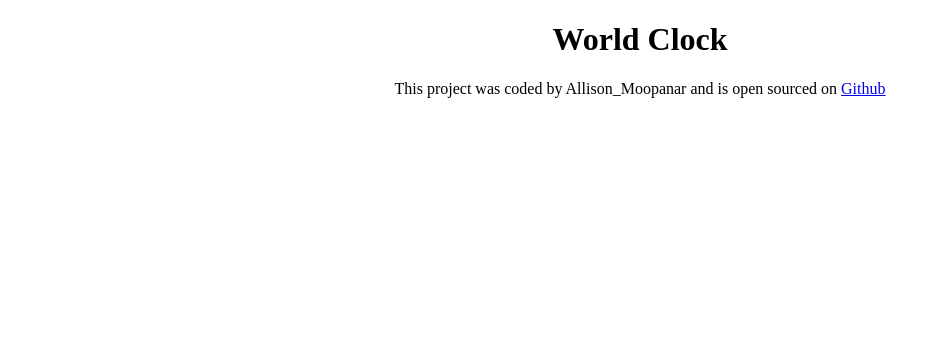
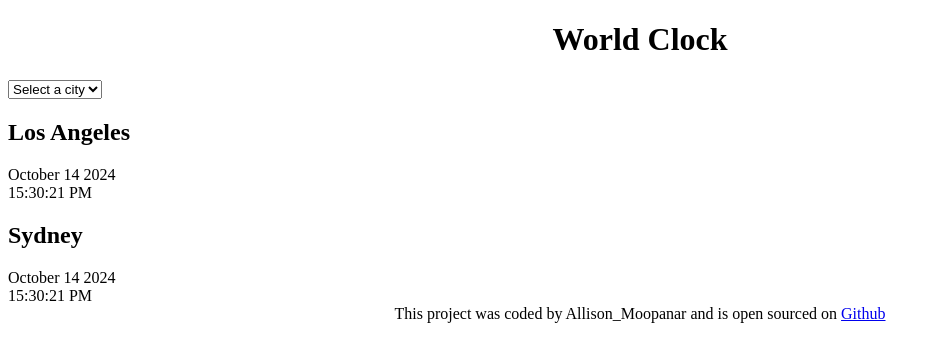
Before and after one commit to Allison-93/world-clock, a plain HTML site: page index.html in a window 1280 px wide. Shown: the whole page, without its empty margins (0-940 px from the left). Drawn offline with nearby package versions, Linux system fonts and the light colour scheme.

Commit message:
added basic HTML to the project

```diff
--- a/index.html
+++ b/index.html
@@ -9,7 +9,25 @@
     <title>World Clock-Allison Moopanar</title>
   </head>
   <body>
-    <h1>World Clock</h1>
+    <div class="container">
+      <h1>World Clock</h1>
+      <select>
+        <option value="">Select a city</option>
+        <option value="">London</option>
+        <option value="">New York</option>
+        <option value="">Auckland</option>
+      </select>
+      <div class="city">
+        <h2>Los Angeles</h2>
+        <div class="date">October 14 2024</div>
+        <div class="time">15:30:21 PM</div>
+      </div>
+      <div class="city">
+        <h2>Sydney</h2>
+        <div class="date">October 14 2024</div>
+        <div class="time">15:30:21 PM</div>
+      </div>
+    </div>
     <footer>
       This project was coded by Allison_Moopanar and is open sourced on
       <a href="#" target="_blank">Github</a>
```
